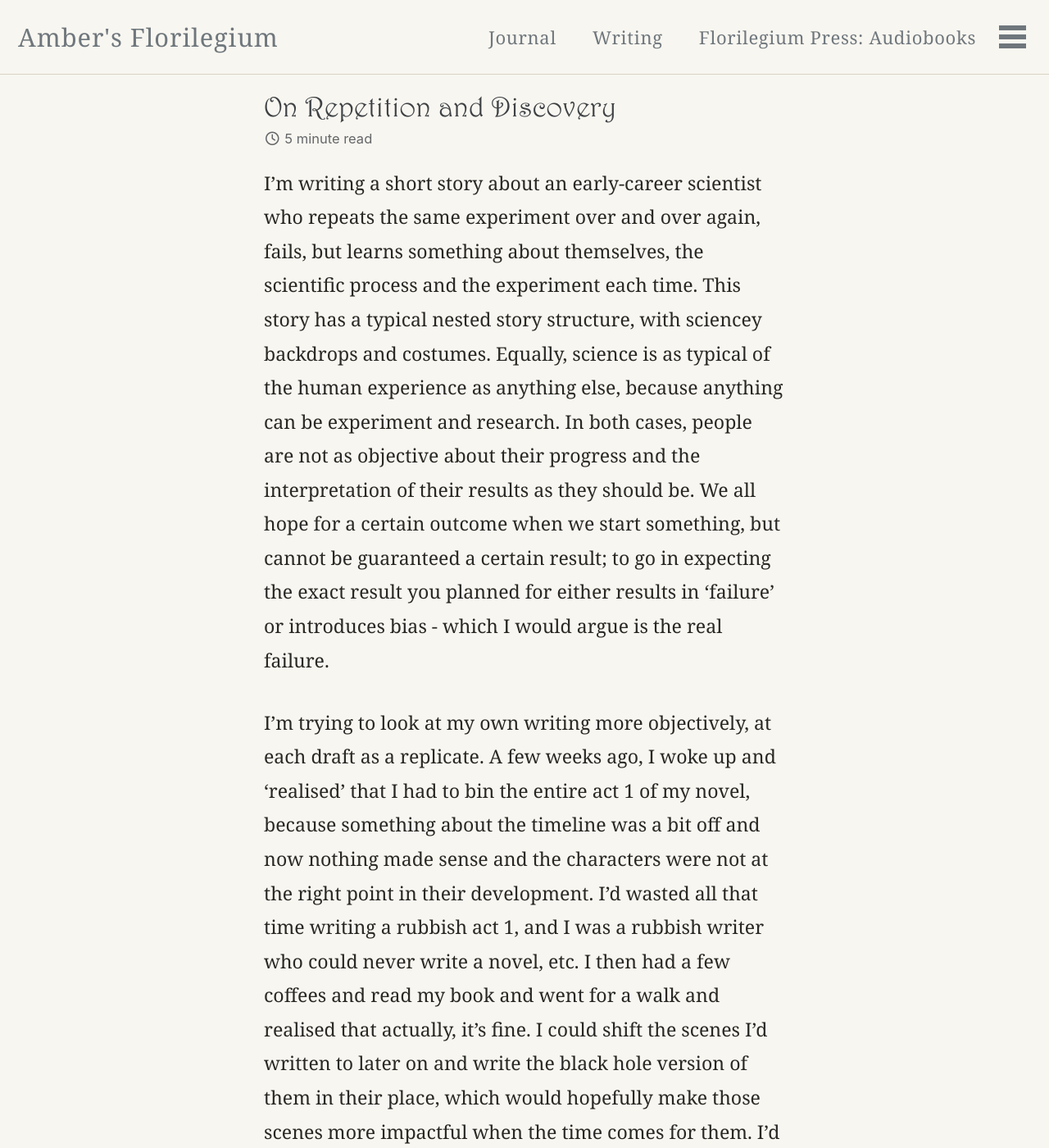
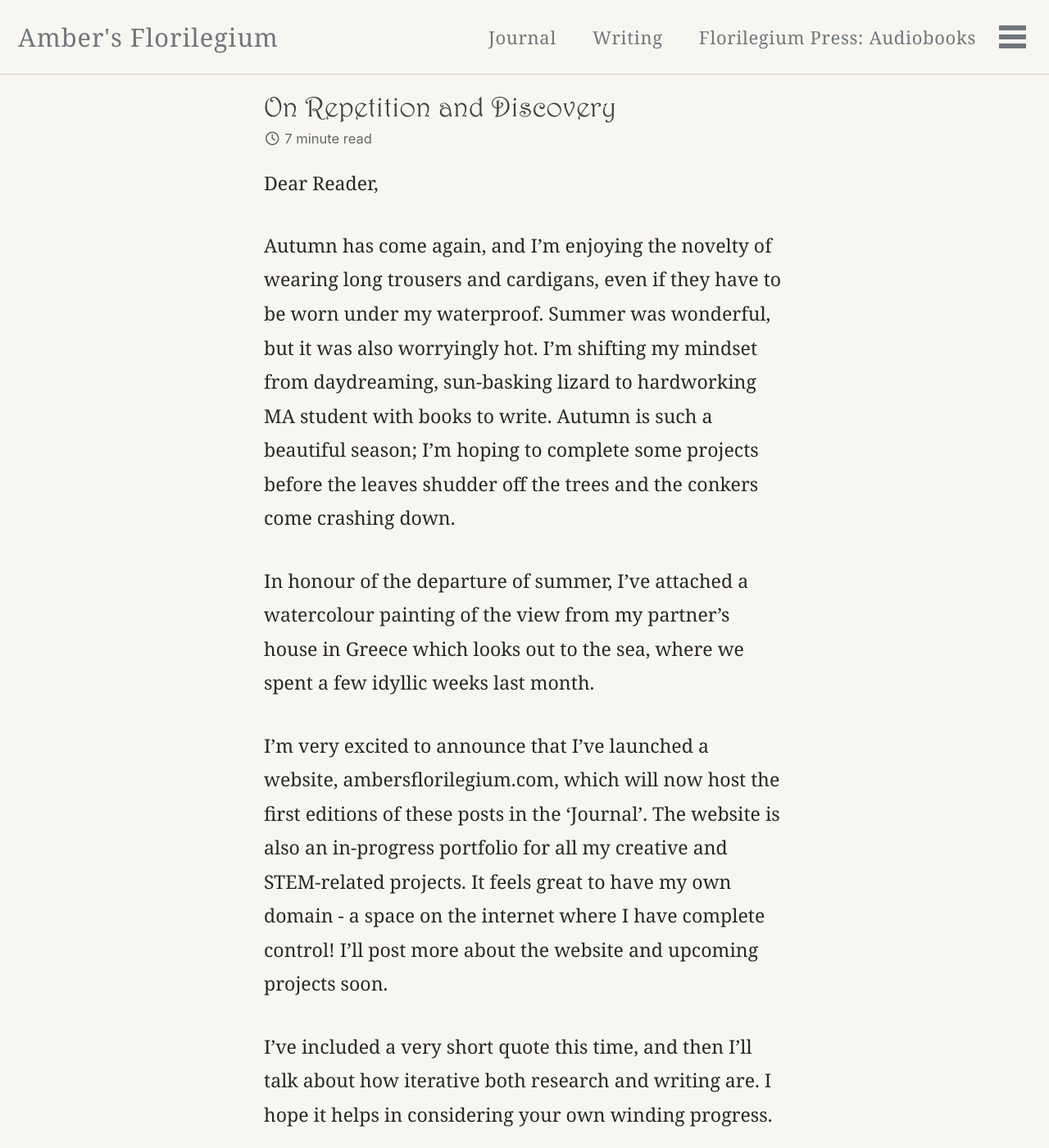
Before and after one commit to ambernhafeez/ambersflorilegium, a Jekyll site: the page built from _posts/2026-09-03-Repetition-and-Discovery.md, in a window 1280 px wide and 1400 px high. Shown: the whole window at 82% size. Built offline with Jekyll 4.4.1, drawn with Linux system fonts in a browser that asks for light colours; cached includes are drawn as plain includes; some of the changed text lies outside the part shown.

```diff
--- a/_posts/2026-09-03-Repetition-and-Discovery.md
+++ b/_posts/2026-09-03-Repetition-and-Discovery.md
@@ -7,6 +7,33 @@ author_profile: false
 excerpt: "Cycle with me through thoughts on repetition."
 
 ---
+
+Dear Reader,
+
+Autumn has come again, and I'm enjoying the novelty of wearing long trousers and cardigans, even if they have to be worn under my waterproof. Summer was wonderful, but it was also worryingly hot. I'm shifting my mindset from daydreaming, sun-basking lizard to hardworking MA student with books to write. Autumn is such a beautiful season; I'm hoping to complete some projects before the leaves shudder off the trees and the conkers come crashing down.
+
+In honour of the departure of summer, I've attached a watercolour painting of the view from my partner's house in Greece which looks out to the sea, where we spent a few idyllic weeks last month.
+
+I'm very excited to announce that I've launched a website, ambersflorilegium.com, which will now host the first editions of these posts in the 'Journal'. The website is also an in-progress portfolio for all my creative and STEM-related projects. It feels great to have my own domain - a space on the internet where I have complete control! I'll post more about the website and upcoming projects soon.
+
+I've included a very short quote this time, and then I'll talk about how iterative both research and writing are. I hope it helps in considering your own winding progress.
+
+Warm wishes,
+
+Amber
+
+# The Jinni to the Fisherman
+
+<blockquote>
+<p>"This is no time for stories: I am in a cage. But if you set me free, I will relate it."</p>
+<cite>From The Story of the Fisherman and the Jinni in The Annotated Arabian Nights: Tales From 1001 Nights, translated by Yasmine Seele</cite>
+</blockquote>
+
+There is no better way to set off a chain reaction of storytelling than a gambit like this one. This is just one of countless tales in the 1001 Nights where characters try to manipulate and school each other through the use of stories - all of which are really stories told to King Shahriyar, whom Shahrazad is trying to mellow in order to keep her head.
+
+Each story adds subtle layers that form a kaleidoscopic patina as you read on and on. I have a lot more to say about the 1001 Nights in the future, but for now...
+
+# On Repetition and Discovery
 
 I'm writing a short story about an early-career scientist who repeats the same experiment over and over again, fails, but learns something about themselves, the scientific process and the experiment each time. This story has a typical nested story structure, with sciencey backdrops and costumes. Equally, science is as typical of the human experience as anything else, because anything can be experiment and research. In both cases, people are not as objective about their progress and the interpretation of their results as they should be. We all hope for a certain outcome when we start something, but cannot be guaranteed a certain result; to go in expecting the exact result you planned for either results in 'failure' or introduces bias - which I would argue is the real failure.
 
```
Also changed, not shown: index.html (+17 -0 lines), assets/images/ambers_florilegium_upscaled.png (added).
